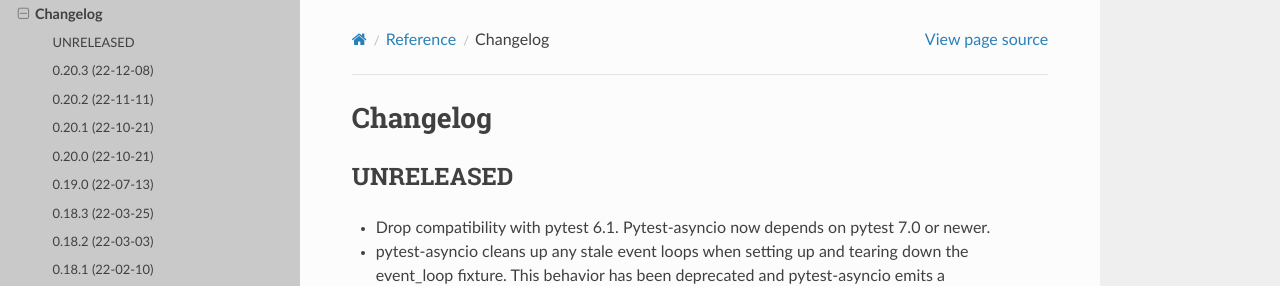
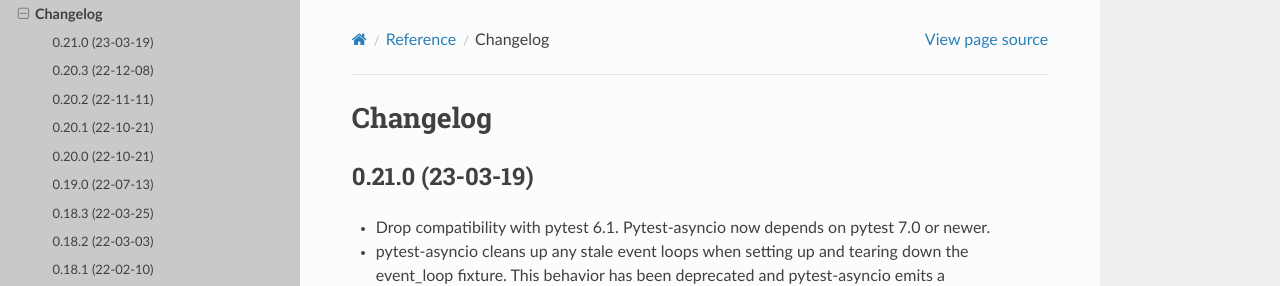
Before and after one commit to pytest-dev/pytest-asyncio, a Sphinx documentation site: the page built from docs/source/reference/changelog.rst, in a window 1280 px wide and 900 px high. Shown: the top 286 px of the window. Built offline with Sphinx 7.4.7 and the Read the Docs theme 2.0.0, drawn with Linux system fonts in a browser that asks for light colours; pages that are not in the unit, such as notebooks, are missing from menus.

Commit message:
[docs] Prepare v0.21.0.
Signed-off-by: Michael Seifert <m.seifert@digitalernachschub.de>

```diff
--- a/docs/source/reference/changelog.rst
+++ b/docs/source/reference/changelog.rst
@@ -2,7 +2,7 @@
 Changelog
 =========
 
-UNRELEASED
+0.21.0 (23-03-19)
 =================
 - Drop compatibility with pytest 6.1. Pytest-asyncio now depends on pytest 7.0 or newer.
 - pytest-asyncio cleans up any stale event loops when setting up and tearing down the
```
